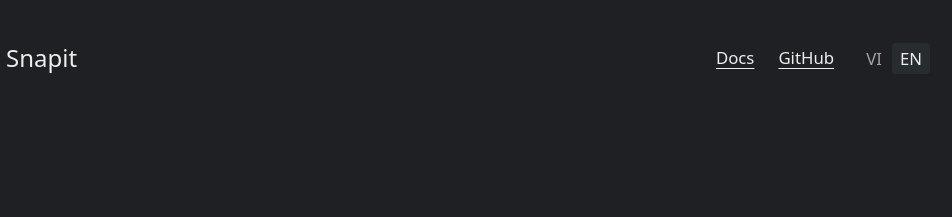
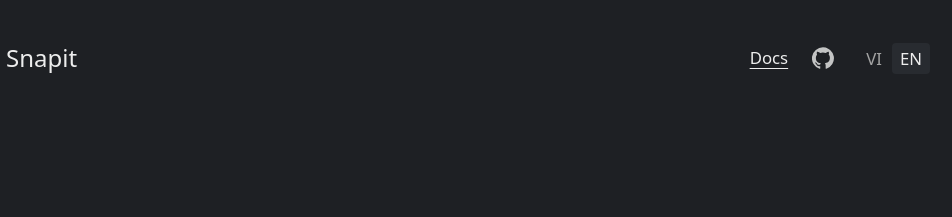
Before and after one commit to ngtrthvu3007/snapit, a website built with Vite: page web/index.html in a window 1280 px wide. Shown: the top 217 px of the page, 190-1142 px from the left. Built offline with nearby package versions, Linux system fonts and the light colour scheme; a web font is replaced by a local one.

Commit message:
web: icon GitHub ở header trang chủ

```diff
--- a/web/index.html
+++ b/web/index.html
@@ -108,6 +108,14 @@
         align-items: center;
         gap: 24px;
         font-size: var(--step-small);
+      }
+      .github-link {
+        display: inline-flex;
+        color: var(--ink);
+        opacity: 0.8;
+      }
+      .github-link:hover {
+        opacity: 1;
       }
       .lang {
         display: inline-flex;
@@ -506,7 +514,14 @@
         <a class="docs-link" href="./docs/" data-href-en="./docs/en/" data-i18n="nav.docs"
           >Tài liệu</a
         >
-        <a class="docs-link" href="__REPO_URL__">GitHub</a>
+        <a class="github-link" href="__REPO_URL__" aria-label="GitHub" title="GitHub">
+          <svg viewBox="0 0 24 24" width="22" height="22" aria-hidden="true">
+            <path
+              fill="currentColor"
+              d="M12 .3a12 12 0 0 0-3.8 23.4c.6.1.8-.3.8-.6v-2.2c-3.3.7-4-1.4-4-1.4-.6-1.4-1.4-1.8-1.4-1.8-1-.7.1-.7.1-.7 1.2.1 1.8 1.2 1.8 1.2 1 1.8 2.8 1.3 3.5 1 0-.8.4-1.3.7-1.6-2.7-.3-5.5-1.3-5.5-6 0-1.2.5-2.3 1.3-3.1-.2-.4-.6-1.6 0-3.2 0 0 1-.3 3.4 1.2a11.5 11.5 0 0 1 6 0c2.3-1.5 3.3-1.2 3.3-1.2.6 1.6.2 2.8 0 3.2.9.8 1.3 1.9 1.3 3.2 0 4.6-2.8 5.6-5.5 5.9.5.4.9 1.1.9 2.2v3.3c0 .3.1.7.8.6A12 12 0 0 0 12 .3"
+            />
+          </svg>
+        </a>
         <span class="lang" role="group" aria-label="Ngôn ngữ / Language">
           <button type="button" data-lang="vi" aria-pressed="true">VI</button>
           <button type="button" data-lang="en" aria-pressed="false">EN</button>
```
